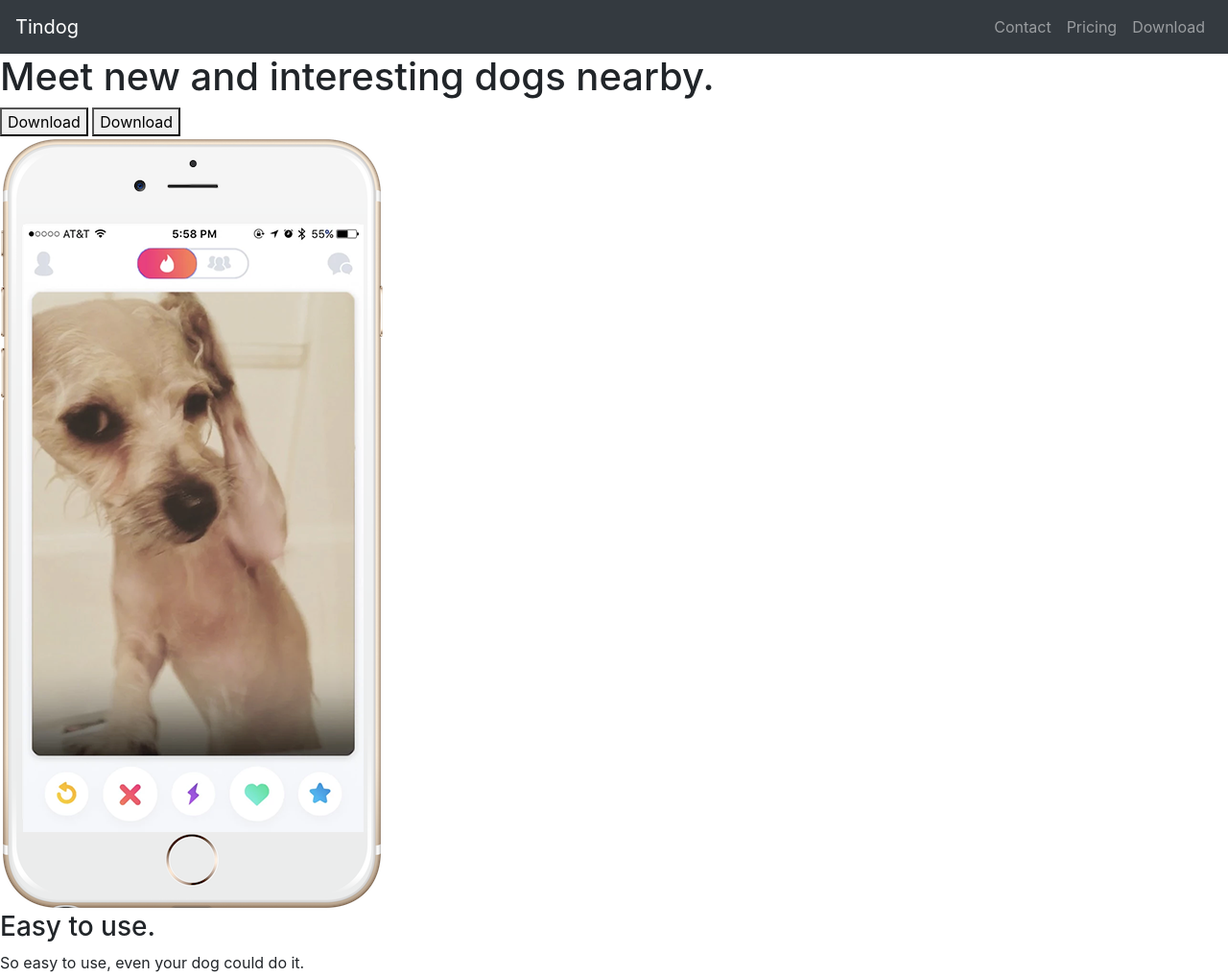
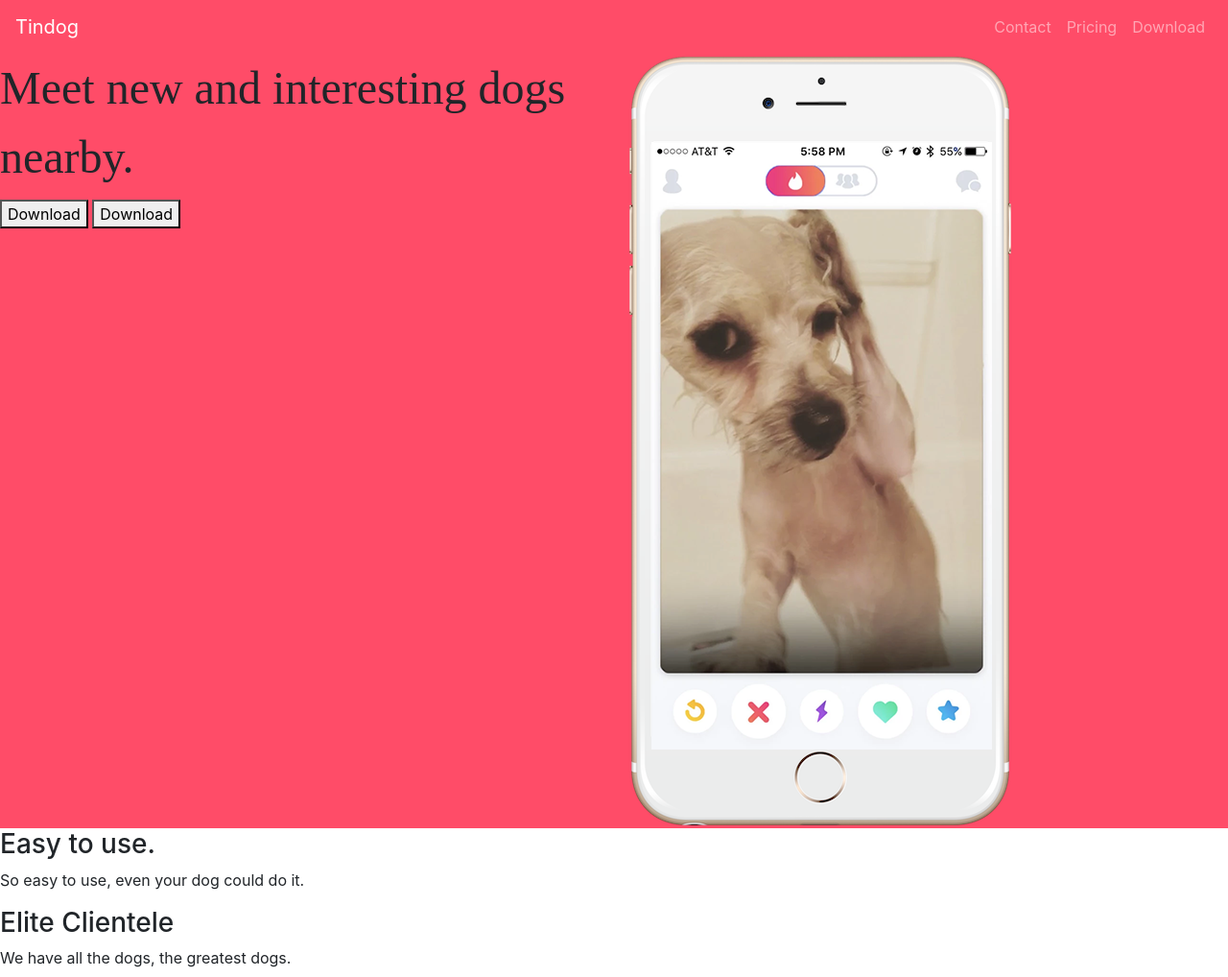
Before and after one commit to ChidiUkandu/TinDog, a plain HTML site: page index.html in a window 1280 px wide. Shown: the top 1018 px of the page at 96% size. Drawn offline with nearby package versions, Linux system fonts and the light colour scheme.

Commit message:
adding grid layouts

```diff
--- a/css/styles.css
+++ b/css/styles.css
@@ -0,0 +1,9 @@
+#title {
+  background-color: #ff4c68;
+}
+
+h1 {
+  font-family: "Montserrat-Black";
+  font-size: 3rem;
+  line-height: 1.5;
+}
--- a/index.html
+++ b/index.html
@@ -6,6 +6,8 @@
   <title>TinDog</title>
   <link rel="stylesheet" href="https://cdn.jsdelivr.net/npm/bootstrap@4.5.3/dist/css/bootstrap.min.css" integrity="sha384-TX8t27EcRE3e/ihU7zmQxVncDAy5uIKz4rEkgIXeMed4M0jlfIDPvg6uqKI2xXr2" crossorigin="anonymous">
   <link rel="stylesheet" href="css/styles.css">
+
+  <link href="https://fonts.googleapis.com/css2?family=Montserrat:wght@400;900&family=Ubuntu&display=swap" rel="stylesheet">
 
   <script src="https://code.jquery.com/jquery-3.5.1.slim.min.js" integrity="sha384-DfXdz2htPH0lsSSs5nCTpuj/zy4C+OGpamoFVy38MVBnE+IbbVYUew+OrCXaRkfj" crossorigin="anonymous"></script>
   <script src="https://cdn.jsdelivr.net/npm/popper.js@1.16.1/dist/umd/popper.min.js" integrity="sha384-9/reFTGAW83EW2RDu2S0VKaIzap3H66lZH81PoYlFhbGU+6BZp6G7niu735Sk7lN" crossorigin="anonymous"></script>
@@ -17,7 +19,7 @@
   <section id="title">
 
     <!-- Nav Bar -->
-    <nav class="navbar bg-dark navbar-expand-lg navbar-dark">
+    <nav class="navbar navbar-expand-lg navbar-dark">
 
       <a class="navbar-brand" href="">Tindog</a>
 
@@ -43,14 +45,18 @@
 
 
     <!-- Title -->
+    <div class="row">
 
-    <div>
-      <h1>Meet new and interesting dogs nearby.</h1>
-      <button type="button">Download</button>
-      <button type="button">Download</button>
-    </div>
-    <div>
-      <img src="images/iphone6.png" alt="iphone-mockup">
+      <div class="col-lg-6 col-md-12 col-sm-12">
+        <h1>Meet new and interesting dogs nearby.</h1>
+        <button type="button">Download</button>
+        <button type="button">Download</button>
+      </div>
+
+      <div class="col-lg-6 col-md-12 col-sm-12">
+        <img src="images/iphone6.png" alt="iphone-mockup">
+      </div>
+
     </div>
 
   </section>
```
